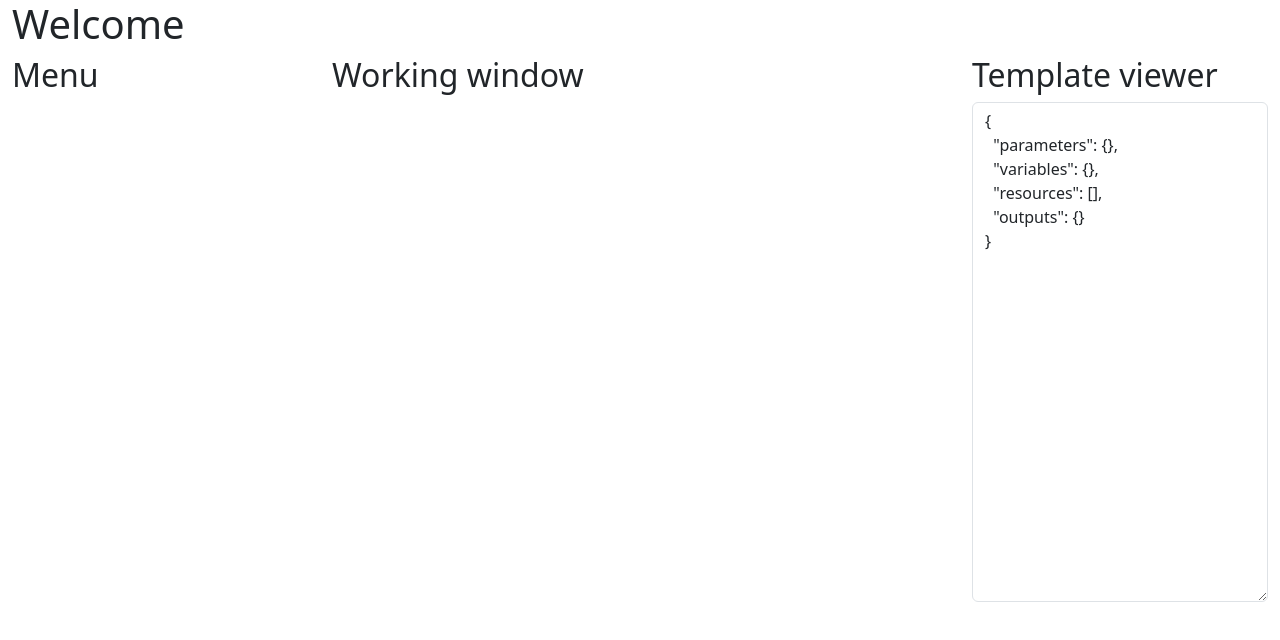
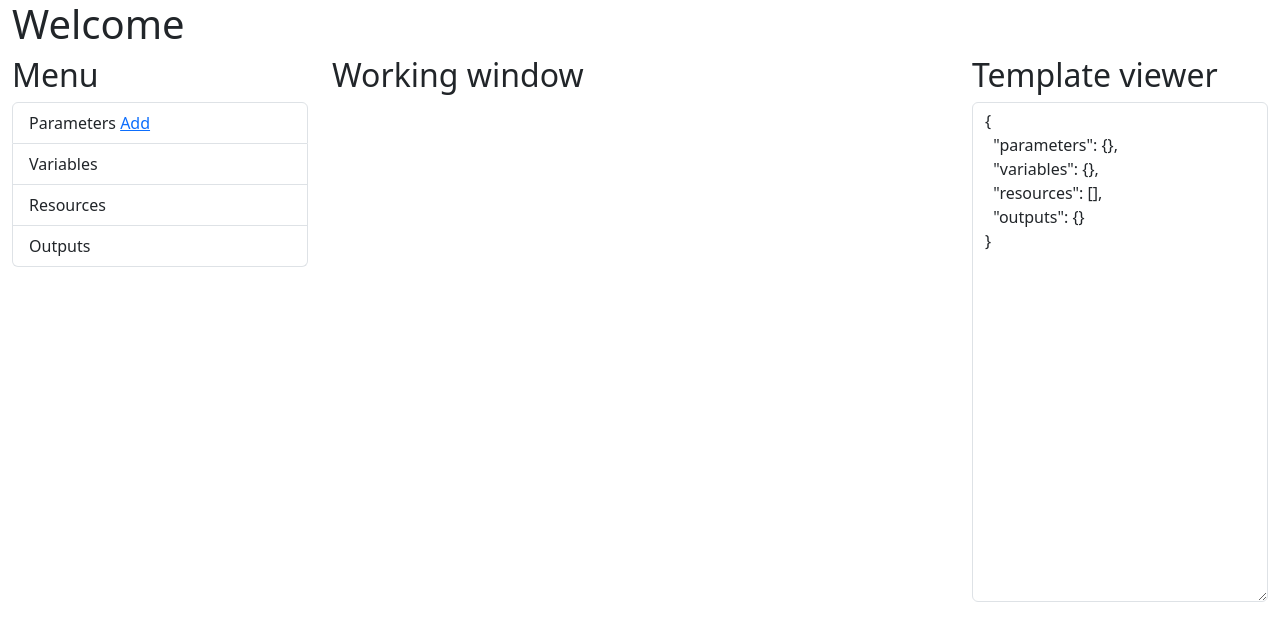
Before and after one commit to ml-archive/arm-template-generator-typescript, a React app: page / in a window 1280 px wide. Shown: the top 640 px of the page. Built offline with nearby package versions, Linux system fonts and the light colour scheme.

Commit message:
Made menu

```diff
--- a/src/components/Main.tsx
+++ b/src/components/Main.tsx
@@ -25,7 +25,7 @@ export class Main extends Component<MainProps, MainState> {
             <h1>Welcome</h1>
             <div className="row">
                 <div className="col-md">
-                    <Menu Template={this.state.template} />
+                    <Menu template={this.state.template} />
                 </div>
                 <div className="col-md-6">
                     <WorkingWindow Template={this.state.template} />
--- a/src/components/Menu.tsx
+++ b/src/components/Menu.tsx
@@ -3,20 +3,75 @@ import { Component } from 'react'
 import ArmTemplate from "../models/ArmTemplate";
 
 export interface MenuProps {
-    Template: ArmTemplate;
+    template: ArmTemplate;
 }
 
-export class Menu extends Component<MenuProps> {
-    private Template: ArmTemplate;
+enum MenuOption {
+    Parameters,
+    Variables,
+    Resources,
+    Outputs
+}
 
+class MenuState {
+    activeGroup: MenuOption
+}
+
+export class Menu extends Component<MenuProps, MenuState> {
     constructor(props: MenuProps) {
         super(props);
 
-        this.Template = props.Template;
+        this.onAddParameter = this.onAddParameter.bind(this);
+
+        this.state = new MenuState();
+    }
+
+    onAddParameter() {
+        this.setState({activeGroup: MenuOption.Parameters});
     }
 
     render() {
-        return <h2>Menu</h2>
+        const baseClassName: string = "list-group-item d-flex justify-content-between";
+
+        let parametersMenuClass: string = baseClassName;
+        let variablesMenuClass: string = baseClassName;
+        let resourcesMenuClass: string = baseClassName;
+        let outputsMenuClass: string = baseClassName;
+        if(this.state.activeGroup == MenuOption.Parameters)
+            parametersMenuClass += " active";
+
+        else if(this.state.activeGroup == MenuOption.Variables)
+            variablesMenuClass += " active";
+
+
+        else if(this.state.activeGroup == MenuOption.Resources)
+            resourcesMenuClass += " active";
+
+        else if(this.state.activeGroup == MenuOption.Outputs)
+            outputsMenuClass += " active";
+
+        return (<div>
+            <h2>Menu</h2>
+
+            <ul className="list-group">
+                <li className={parametersMenuClass}>
+                    <span>Parameters <a href="#" onClick={() => this.onAddParameter()}>Add</a></span>
+                    <span className="badge badge-danger badge-pill">{Object.keys(this.props.template.parameters).length}</span>
+                </li>
+
+                <li className={variablesMenuClass}>
+                    Variables
+                </li>
+
+                <li className={resourcesMenuClass}>
+                    Resources
+                </li>
+
+                <li className={outputsMenuClass}>
+                    Outputs
+                </li>
+            </ul>
+            </div>)
     }
 }
 
--- a/src/components/TemplateViewer.tsx
+++ b/src/components/TemplateViewer.tsx
@@ -7,16 +7,12 @@ export interface TemplateViewerProps {
 }
 
 export class TemplateViewer extends Component<TemplateViewerProps> {
-    Template: ArmTemplate;
-
     constructor(props: TemplateViewerProps) {
         super(props);
-
-        this.Template = props.Template;
     }
 
     render() {
-        const json = JSON.stringify(this.Template, (_key, value) => { if(value !== null) return value;}, 2);
+        const json = JSON.stringify(this.props.Template, (_key, value) => { if(value !== null) return value;}, 2);
         const style = {
             height: "500px"
         };
--- a/src/components/WorkingWindow.tsx
+++ b/src/components/WorkingWindow.tsx
@@ -7,12 +7,8 @@ export interface WorkingWindowProps {
 }
 
 export class WorkingWindow extends Component<WorkingWindowProps> {
-    Template: ArmTemplate;
-
     constructor(props: WorkingWindowProps) {
         super(props);
-
-        this.Template = props.Template;
     }
 
     render() {
--- a/tsconfig.json
+++ b/tsconfig.json
@@ -8,7 +8,7 @@
         "module": "commonjs",
         "target": "es6",
         "jsx": "react",
-        // "noUnusedLocals": true,
+        "noUnusedLocals": true,
         "noUnusedParameters": true
     }
 }
```
